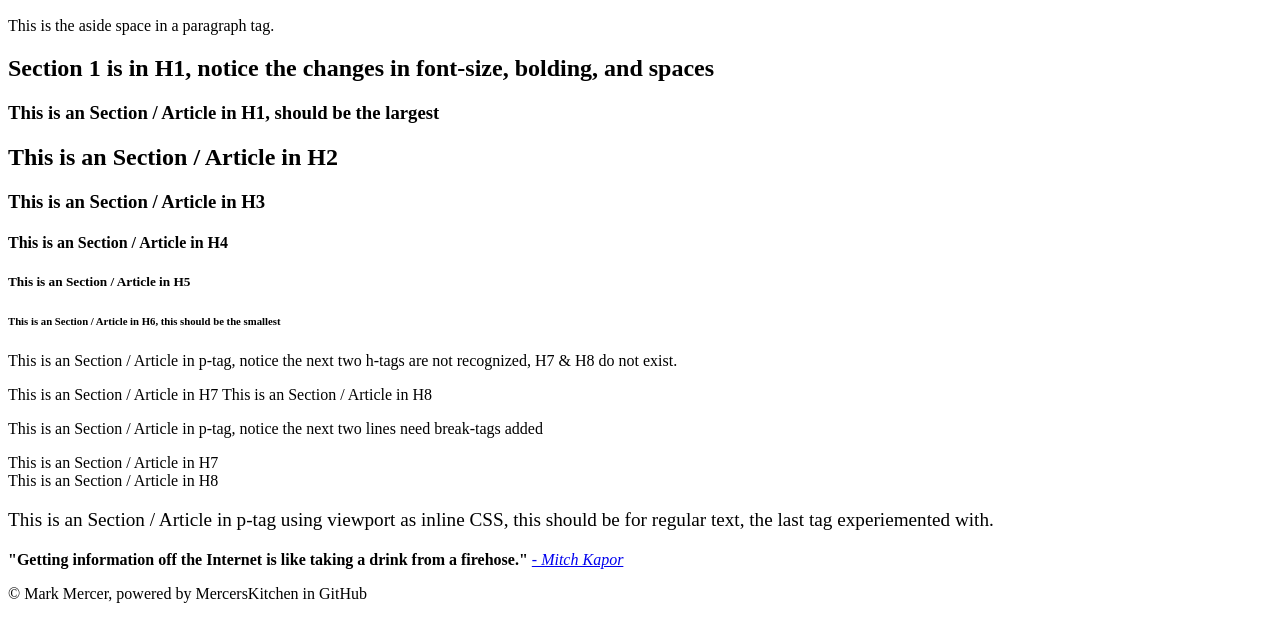
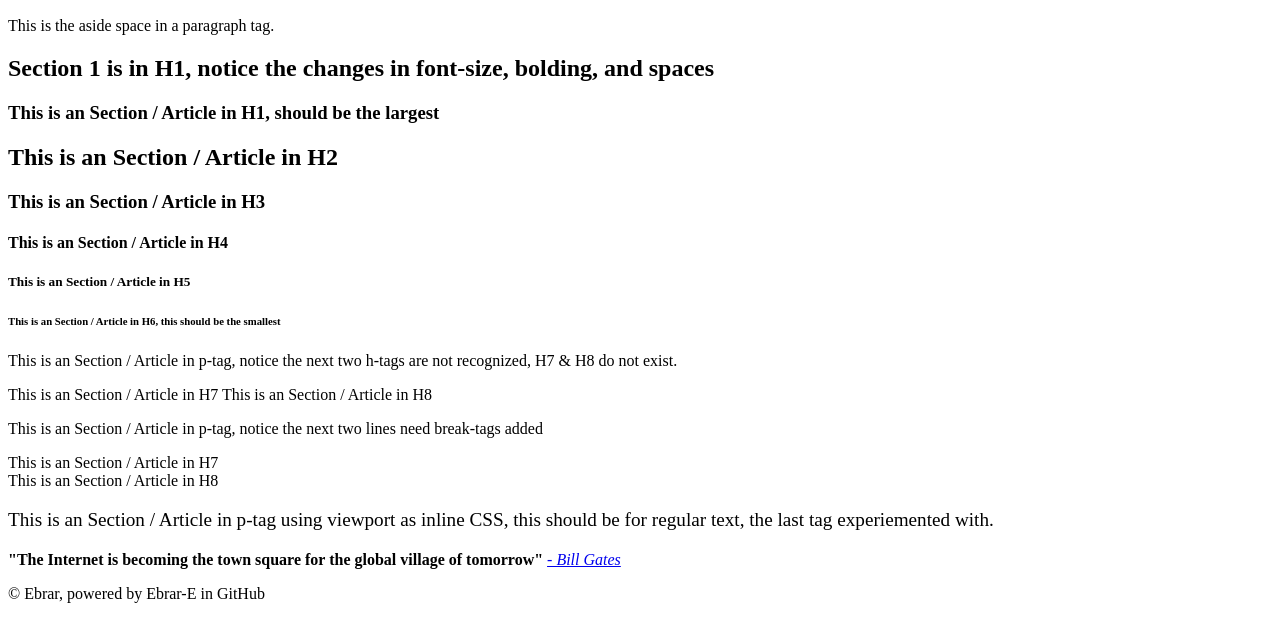
Before and after one commit to Ebrar-E/LearningHTML, a plain HTML site: page childPages/Exp H1-H6 P.html in a window 1280 px wide. Shown: the part 235-854 px from the top of the page. Drawn offline with Linux system fonts and the light colour scheme.

Commit message:
Update Exp H1-H6 P.html

```diff
--- a/childPages/Exp H1-H6 P.html
+++ b/childPages/Exp H1-H6 P.html
@@ -57,12 +57,12 @@
       <!-- Date Accessed 20201120-->
     </blockquote>
     <p>
-      <strong>"Getting information off the Internet is like taking a drink from a firehose."</strong>
-      <em><a href="https://www.brainyquote.com/quotes/mitch_kapor_163583" target="_blank">
-         - Mitch Kapor</a>
+      <strong>"The Internet is becoming the town square for the global village of tomorrow"</strong>
+      <em><a href="https://www.brainyquote.com/quotes/bill_gates_384628" target="_blank">
+         - Bill Gates</a>
       </em>
     </p>
-    <p>&copy Mark Mercer, powered by MercersKitchen in GitHub</p>
+    <p>&copy Ebrar, powered by Ebrar-E in GitHub</p>
 
   </footer>
 
```
